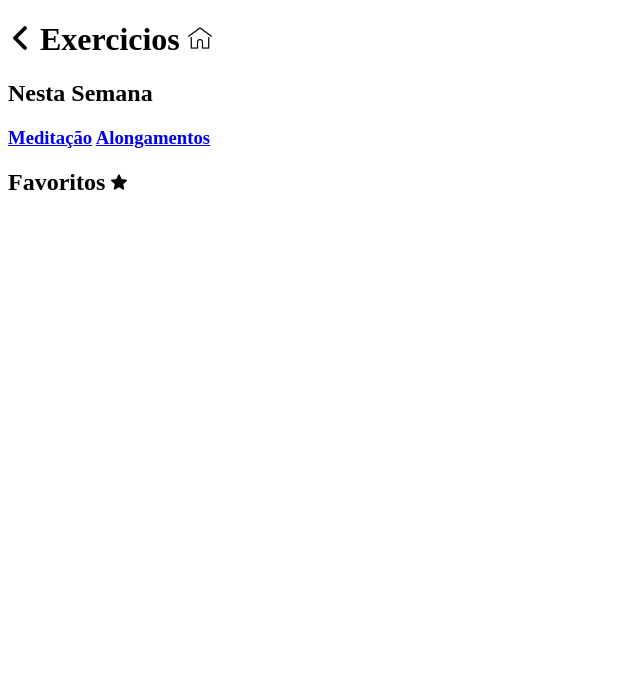
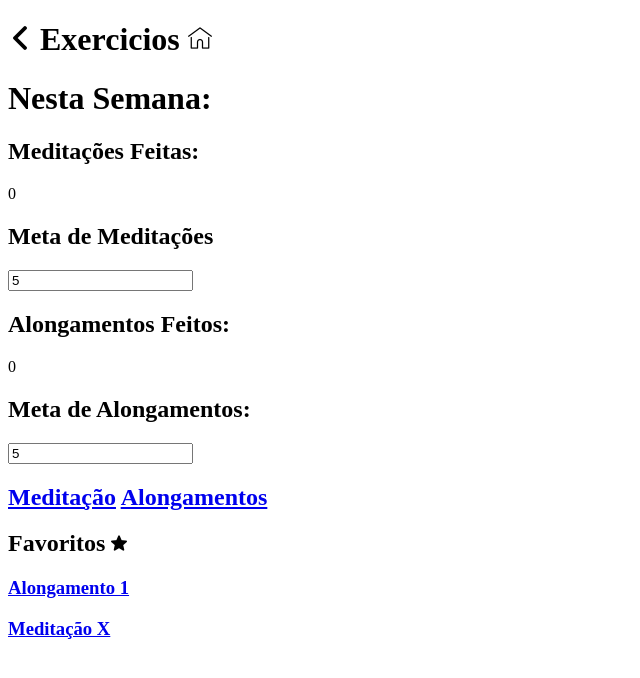
Before and after one commit to lucaskmk/Equipe6TurmaB_CalmU, a plain HTML site: page exercicios_menu.html in a window 1280 px wide. Shown: the whole page, without its empty margins (0-640 px from the left). Drawn offline with Linux system fonts and the light colour scheme.

Commit message:
Update exercicios_menu.html

```diff
--- a/exercicios_menu.html
+++ b/exercicios_menu.html
@@ -1,24 +1,41 @@
 <!DOCTYPE html>
 <html lang="pt-BR">
+
 <head>
     <title>CalmU</title>
     <meta charset="UTF-8">
 </head>
+
 <body>
     <h1>
         <a href="../index.html"><img src="IMG/back.png" alt="back"></a>
         <b>Exercicios</b>
         <a href="../index.html"><img src="IMG/home.png" alt="home"></a>
     </h1>
+    <h1>
+        Nesta Semana:
+    </h1>
+
+    <h2>Meditações Feitas:</h2>
+    <p>0</p>
+
+    <h2>Meta de Meditações</h2>
+    <input type="number" id="meta-meditacoes" value="5">
+
+    <h2>Alongamentos Feitos:</h2>
+    <p>0</p>
+
+    <h2>Meta de Alongamentos:</h2>
+    <input type="number" id="meta-alongamentos" value="5">
     <h2>
-            Nesta Semana
-        </h2>
-        <h3>
         <a href="../exrecicios_atividade.html"> Meditação</a>
         <a href="../exrecicios_atividade.html"> Alongamentos</a>
-        </h3>
+    </h2>
     <h2>
         Favoritos <img src="IMG/star.png" alt="satar">
     </h2>
+    <h3><a href="../exercicios_video.html">Alongamento 1</a></h3>
+    <h3><a href="../exercicios_video.html">Meditação X</a></h3>
 </body>
+
 </html>
```
Lines whose indentation alone changed are shown as unchanged.
